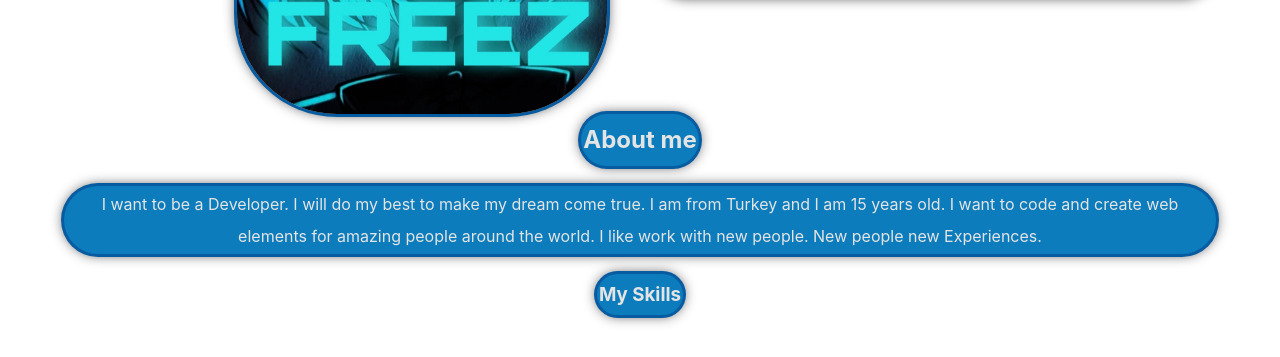
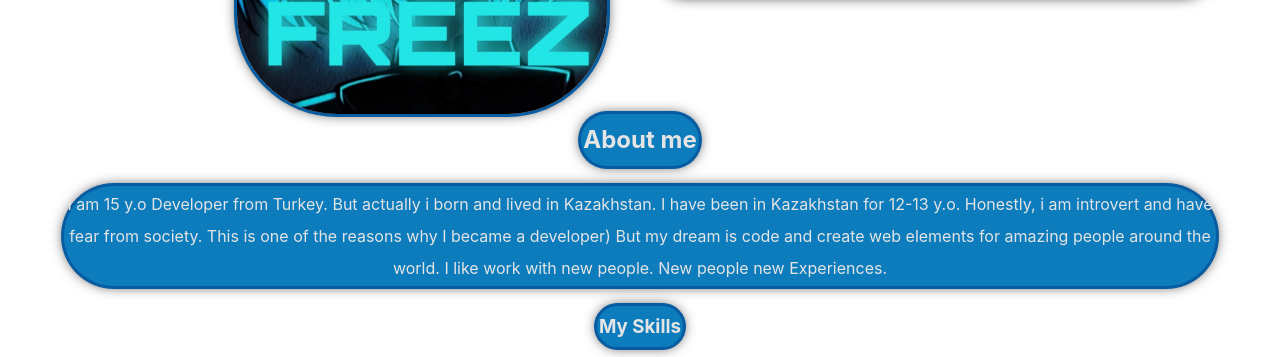
Before and after one commit to FREEZFZ/FREEZFZ.github.io, a plain HTML site: page index.html in a window 1280 px wide. Shown: the part 406-763 px from the top of the page. Drawn offline with Linux system fonts and the light colour scheme.

Commit message:
Update index.html

```diff
--- a/index.html
+++ b/index.html
@@ -37,11 +37,12 @@
     <div id="mainmain">
     <h2 class="sfonom" id="aboutme">About me</h2>
     <p class="sfonom">
-        I want to be a Developer.
-       I will do my best to make my dream come true.
-        I am from Turkey and I am 15 years old.
-        I want to code and create web elements for amazing people around the world.
-        I like work with new people. New people new Experiences.
+     I am 15 y.o Developer from Turkey. But actually i born and lived in Kazakhstan.
+     I have been in Kazakhstan for 12-13 y.o.
+     Honestly, i am introvert and have fear from society.
+     This is one of the reasons why I became a developer)
+      But my dream is code and create web elements for amazing people around the world.
+         I like work with new people. New people new Experiences.
      </p>
      <h3 class="sfonom" id="skillss">My Skills</h3>
       <div id="hmskills">
```
